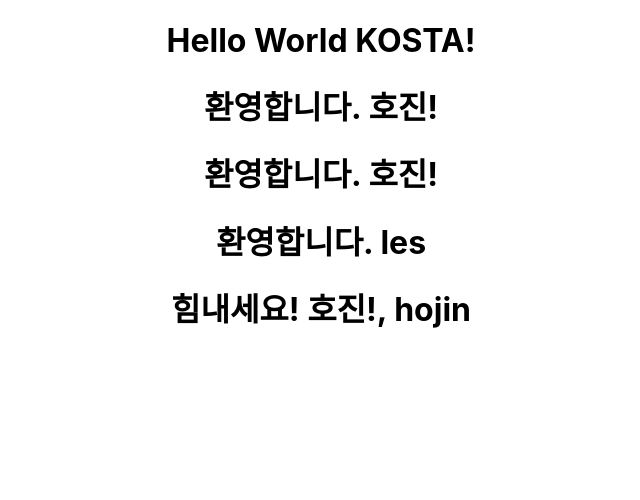
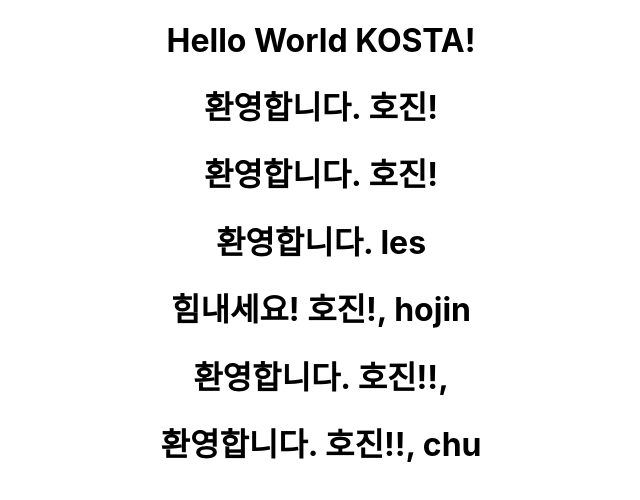
Before and after one commit to seedevk8s/react-basics, a React (Create React App) app: page / in a window 1280 px wide. Shown: the top 500 px of the page, without its empty margins (319-959 px from the left). Built offline with nearby package versions, Linux system fonts and the light colour scheme.

Commit message:
클래스 컴포넌트에 props 사용하기

```diff
--- a/src/App.js
+++ b/src/App.js
@@ -3,6 +3,7 @@
 import Welcome from './components/Welcome';
 import Greeting from './components/Welcome2';
 import Welcome3 from './components/Welcome3';
+import Goodbye from './components/Goodbye';
 
 function App() {
   return (
@@ -12,6 +13,8 @@
       <Welcome />
       <Greeting />
       <Welcome3 name="hojin" />
+      <Goodbye />
+      <Goodbye name="chu" />
     </div>
   );
 }
--- /dev/null
+++ b/src/components/Goodbye.js
@@ -0,0 +1,10 @@
+import React from "react"
+
+class Goodbye extends React.Component {
+
+    render() {
+        return <h1>환영합니다. 호진!!, {this.props.name}</h1>
+    }
+}
+
+export default Goodbye
```
